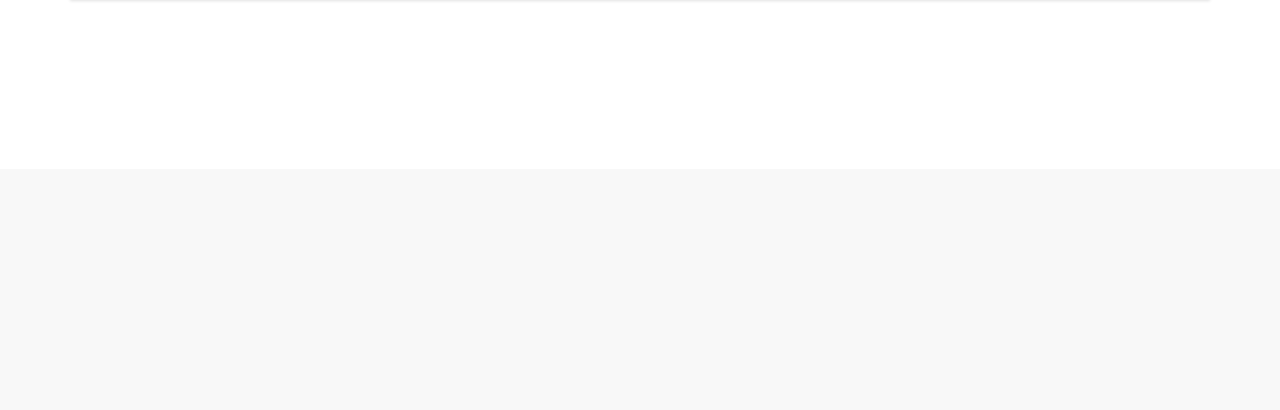
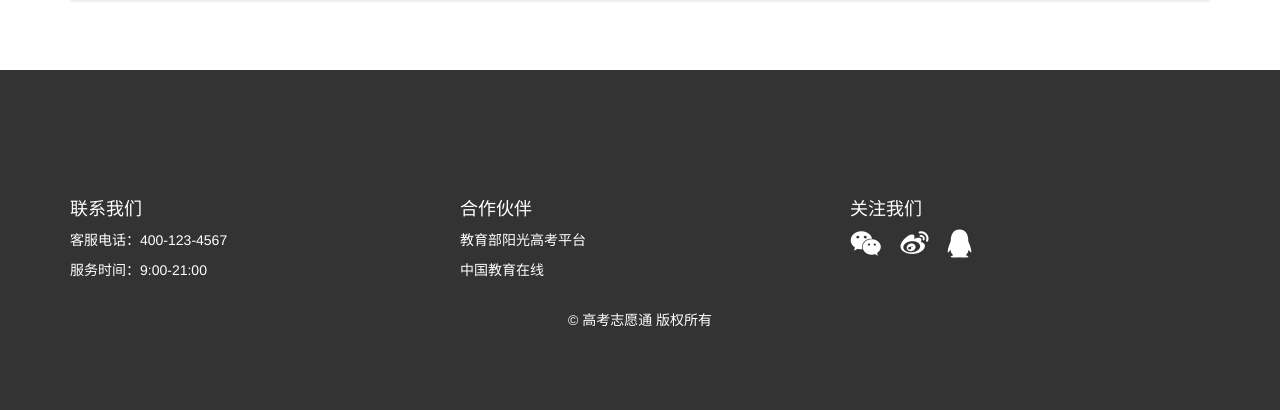
Before and after one commit to mengxnn/gaokaozhiyuantianbao, a Django app: page /bypart/ in a window 1280 px wide. Shown: the part 631-1041 px from the top of the page. Before the commit the page ends 631 px from the top, so only its background shows below. Run offline with Django 5.2, Linux system fonts and the light colour scheme; data that the repository does not hold is empty; some libraries are stand-ins or nearby versions.

Commit message:
修改页脚、map导航栏中对应的链接

```diff
--- a/templates/bypart.html
+++ b/templates/bypart.html
@@ -69,6 +69,35 @@
         </div>
     </div>
 
+    <!-- 页脚 -->
+    <footer class="bg-dark text-light" style="padding: 30px 0; margin-top: 50px; background-color: #333; color: white;">
+        <div class="container">
+            <div class="row">
+                <div class="col-md-4">
+                    <h4>联系我们</h4>
+                    <p>客服电话：400-123-4567</p>
+                    <p>服务时间：9:00-21:00</p>
+                </div>
+                <div class="col-md-4">
+                    <h4>合作伙伴</h4>
+                    <p>教育部阳光高考平台</p>
+                    <p>中国教育在线</p>
+                </div>
+                <div class="col-md-4">
+                    <h4>关注我们</h4>
+                    <p>
+                        <i class="fab fa-weixin fa-2x" style="margin-right: 15px;"></i>
+                        <i class="fab fa-weibo fa-2x" style="margin-right: 15px;"></i>
+                        <i class="fab fa-qq fa-2x"></i>
+                    </p>
+                </div>
+            </div>
+            <div class="text-center" style="margin-top: 20px">
+                <p>&copy; 高考志愿通 版权所有</p>
+            </div>
+        </div>
+    </footer>
+
     <script src="../static/js/bypart.js" charset="utf-8"></script>
     <script src="../static/js/jquery-3.2.1.js"></script>
     <script src="../static/js/bootstrap.js"></script>
--- a/templates/map.html
+++ b/templates/map.html
@@ -35,6 +35,9 @@
                         </li>
                         <li class="nav-item">
                             <a class="nav-link" href="/map">双一流高校地图</a>
+                        </li>
+                        <li class="nav-item">
+                            <a class="nav-link" href="/search_universities/">高校查询</a>
                         </li>
                         <li class="nav-item">
                             <a class="nav-link" href="#">专业百科</a>
```
Also changed, not shown: templates/index.html (+3 -4 lines).
